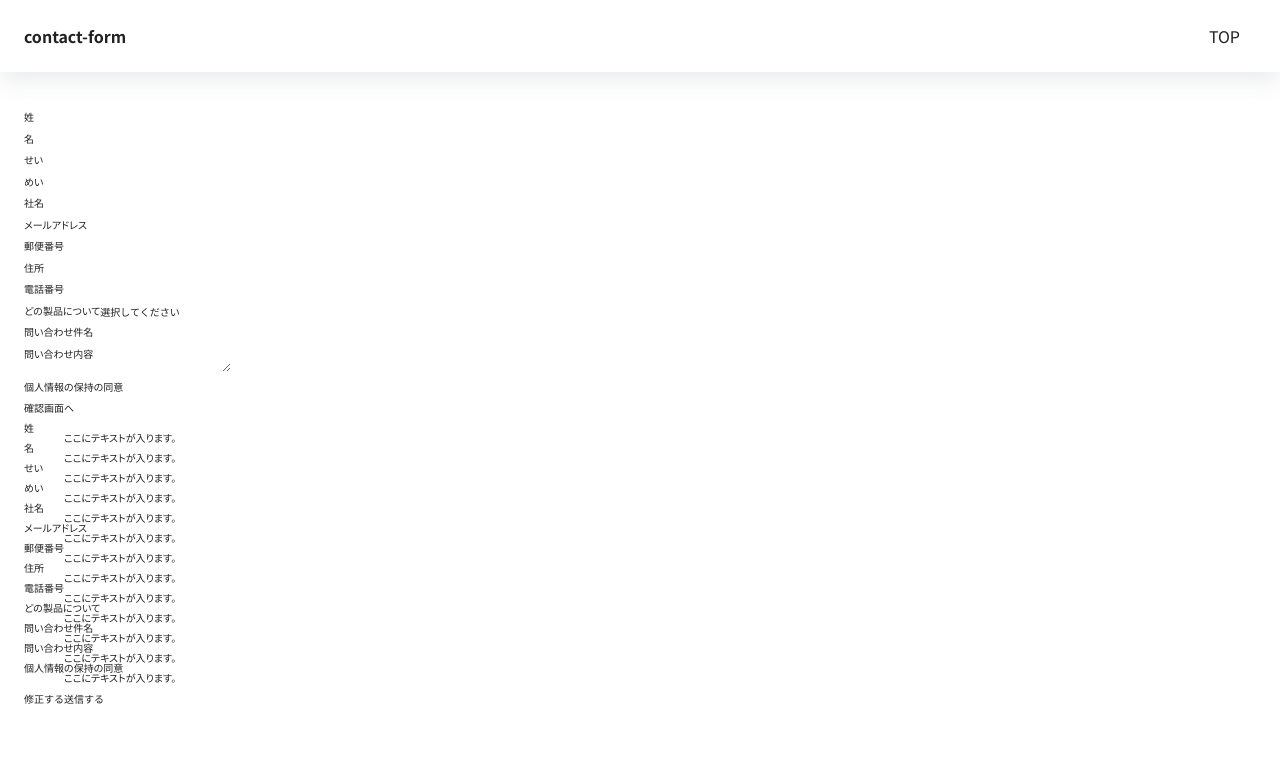
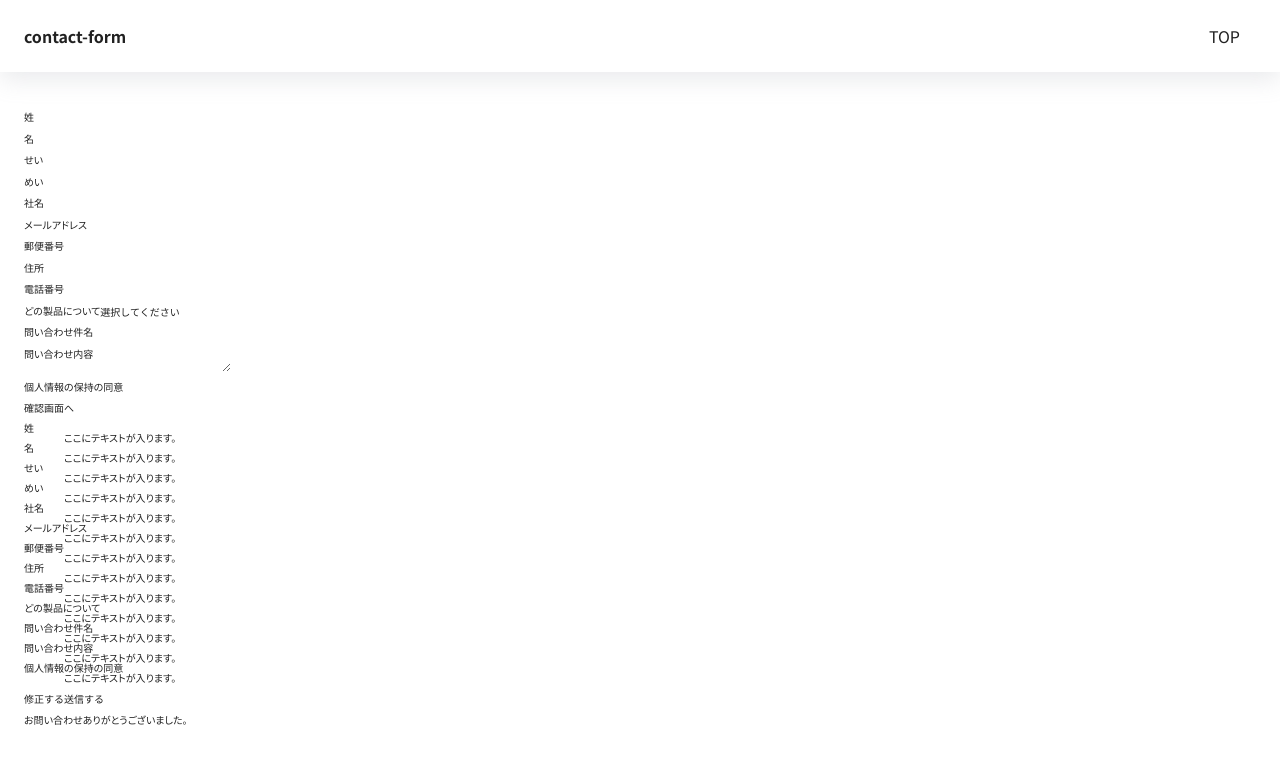
Before and after one commit to TOHFU/contact-form, a Next.js app: page /contact in a window 1280 px wide. Shown: the top 764 px of the page. Built offline with nearby package versions, Linux system fonts and the light colour scheme.

Commit message:
add complete container

```diff
--- /dev/null
+++ b/src/components/container/contact/ContactCompleteContainer.tsx
@@ -0,0 +1,11 @@
+type Props = {};
+
+const ContactCompleteContainer: React.FC<Props> = () => {
+  return (
+    <>
+      <p>お問い合わせありがとうございました。</p>
+    </>
+  );
+};
+
+export default ContactCompleteContainer;
--- a/src/pages/contact/index.tsx
+++ b/src/pages/contact/index.tsx
@@ -5,6 +5,8 @@ import Layout from '@/components/layouts/Layout';
 
 import ContactInputContainer from '@/components/container/contact/ContactInputContainer';
 import ContactConfirmContainer from '@/components/container/contact/ContactConfirmContainer';
+import ContactCompleteContainer from '@/components/container/contact/ContactCompleteContainer';
+
 const ContactIndex = () => {
   return (
     <>
@@ -13,6 +15,7 @@ const ContactIndex = () => {
       </Head>
       <ContactInputContainer />
       <ContactConfirmContainer />
+      <ContactCompleteContainer />
     </>
   );
 };
```
